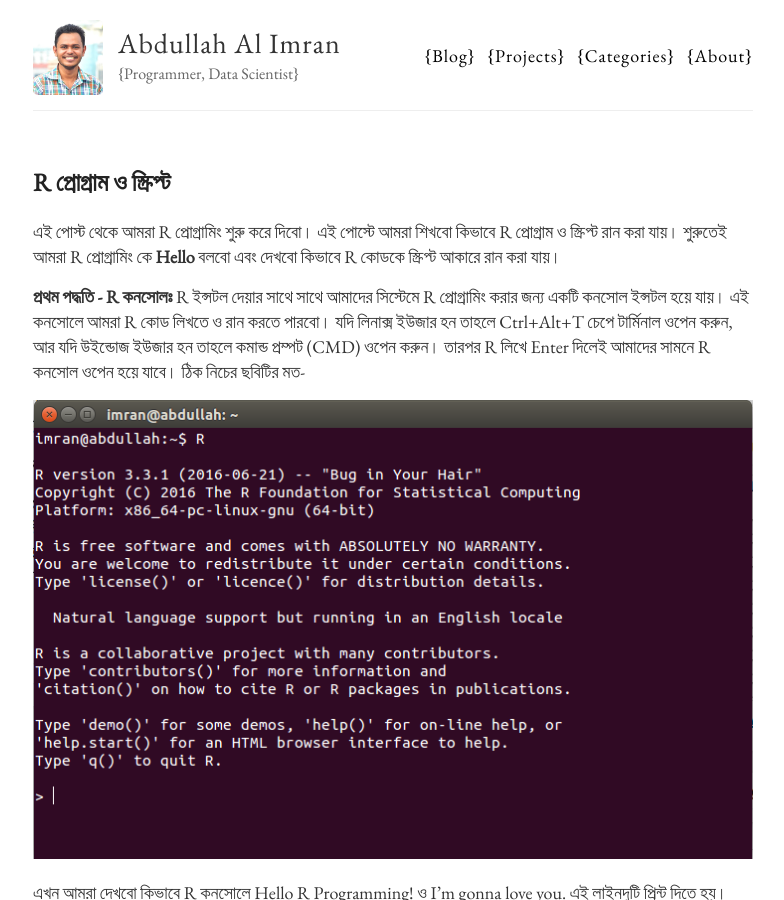
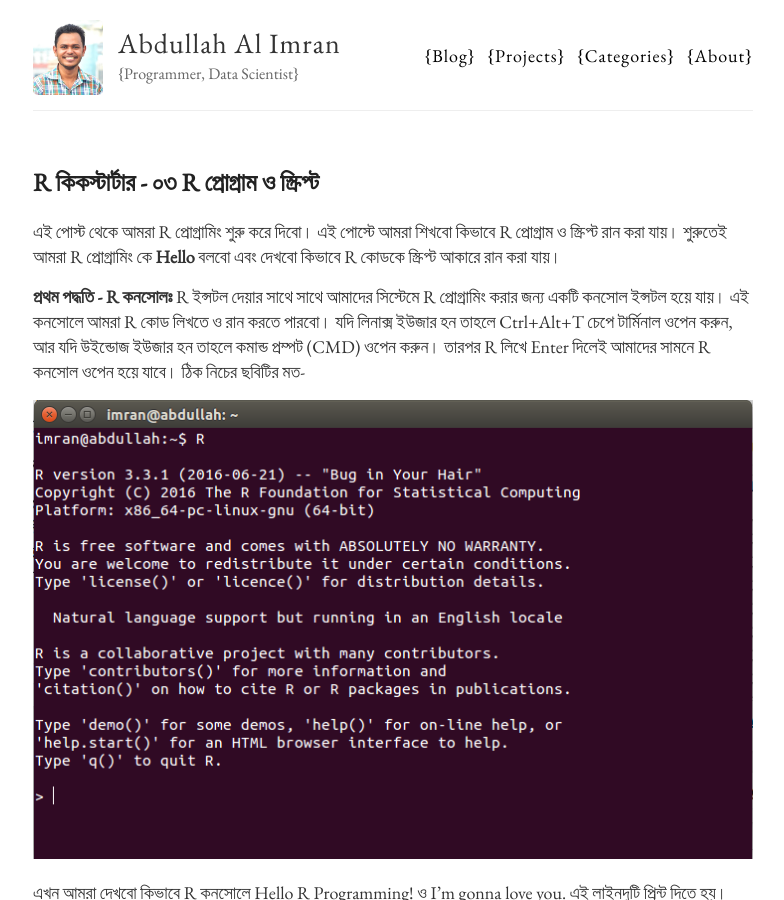
Before and after one commit to abdalimran/abdalimran.github.io, a Jekyll site: the page built from _posts/2016-8-17-r-প্রোগ্রাম-ও-স্ক্রিপ্ট.md, in a window 1280 px wide and 900 px high. Shown: the whole window, without its empty margins (247-1031 px from the left). Built offline with Jekyll 4.4.1, drawn with Linux system fonts in a browser that asks for light colours; our own code applies the rules of GitHub Pages for plain Markdown files.

Commit message:
Update 2016-8-17-r-প্রোগ্রাম-ও-স্ক্রিপ্ট.md

````diff
--- a/_posts/2016-8-17-r-প্রোগ্রাম-ও-স্ক্রিপ্ট.md
+++ b/_posts/2016-8-17-r-প্রোগ্রাম-ও-স্ক্রিপ্ট.md
@@ -1,3 +1,7 @@
+---
+layout: post
+title: R কিকস্টার্টার - ০৩ R প্রোগ্রাম ও স্ক্রিপ্ট
+---
 এই পোস্ট থেকে আমরা R প্রোগ্রামিং শুরু করে দিবো। এই পোস্টে আমরা শিখবো কিভাবে R প্রোগ্রাম ও স্ক্রিপ্ট রান করা যায়। শুরুতেই আমরা R প্রোগ্রামিং কে **Hello** বলবো এবং দেখবো কিভাবে R কোডকে স্ক্রিপ্ট আকারে রান করা যায়।
 
 **প্রথম পদ্ধতি - R কনসোলঃ**
@@ -8,12 +12,14 @@ R ইন্সটল দেয়ার সাথে সাথে আমাদে
 এখন আমরা দেখবো কিভাবে R কনসোলে Hello R Programming! ও I’m gonna love you. এই লাইনদুটি প্রিন্ট দিতে হয়। কনসোলে আমরা নিচের কোডটুকু লিখে Enter দিলেই কোডটুকু এক্সেকিউট হয়ে আউটপুট দেখাবে।
 
 **কোডঃ**
+
 ```r
 print('Hello R Programming!')
 print("I'm gonna love you.")
 ```
 
 **আউটপুটঃ** কোডটুকু লিখে Enter চাপ দিলেই কনসোলে নিচের ছবির মত আউটপুট দেখাবে।
+
 ![alt text](https://raw.githubusercontent.com/abdalimran/abdalimran.github.io/master/images/03-r-script-02.png)
 
 এখানে **[1] "Hello R Programming!"** ও [1] **"I’m gonna love you.** লাইন দুটি হল আমাদের কোডের আউটপুট। [1] দিয়ে বোঝাচ্ছে লাইন নাম্বার।
````
